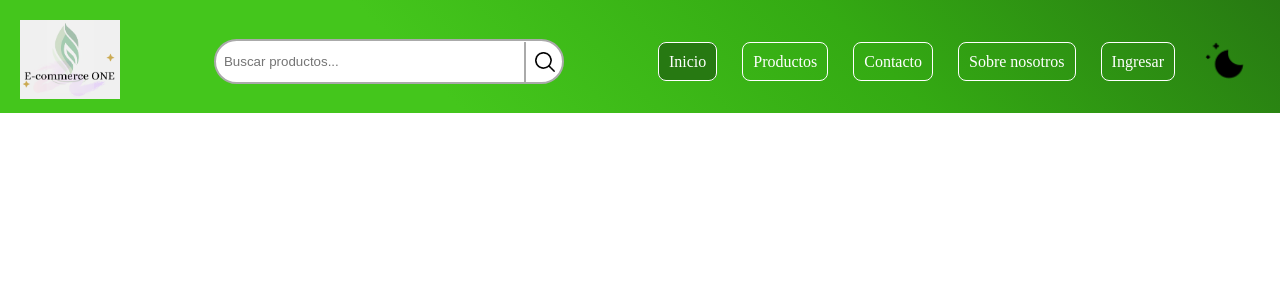
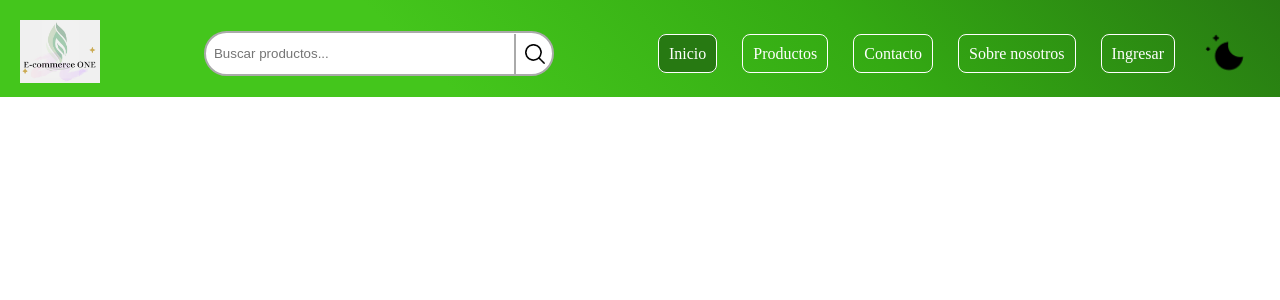
Before and after one commit to GuillermoJCV/E-Commerce-Project-ONE, a React (Vite) app: page / in a window 1280 px wide. Shown: the top 300 px of the page. Built offline with nearby package versions, Linux system fonts and the light colour scheme.

Commit message:
Cambie altura del logo

```diff
--- a/src/styles/header.css
+++ b/src/styles/header.css
@@ -16,7 +16,7 @@
 
 /* *** Logo *** */
 .logo img {
-  width: 100px;
+  width: 80px;
   height: auto;
   aspect-ratio: 100/79;
 }
```
